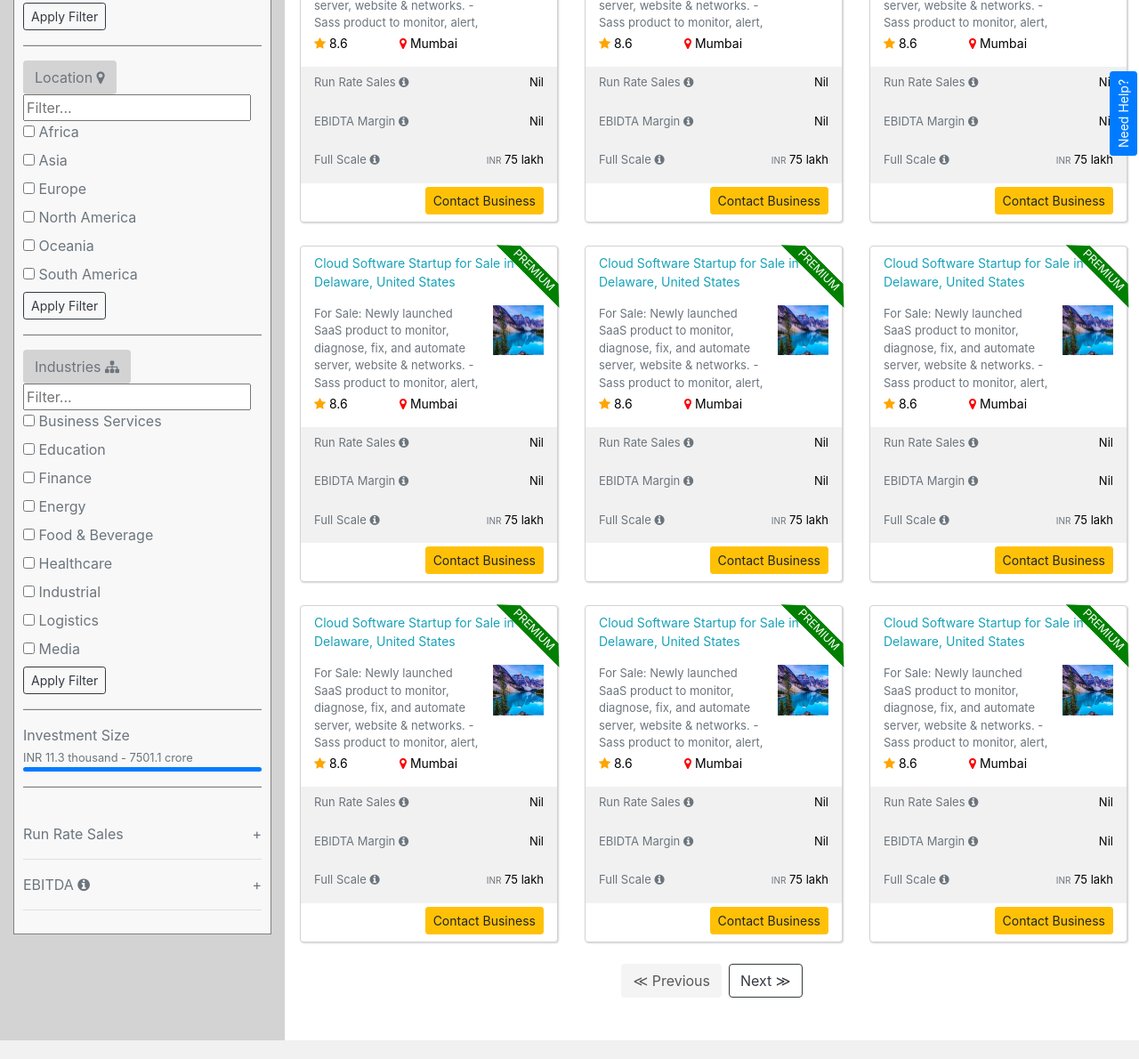
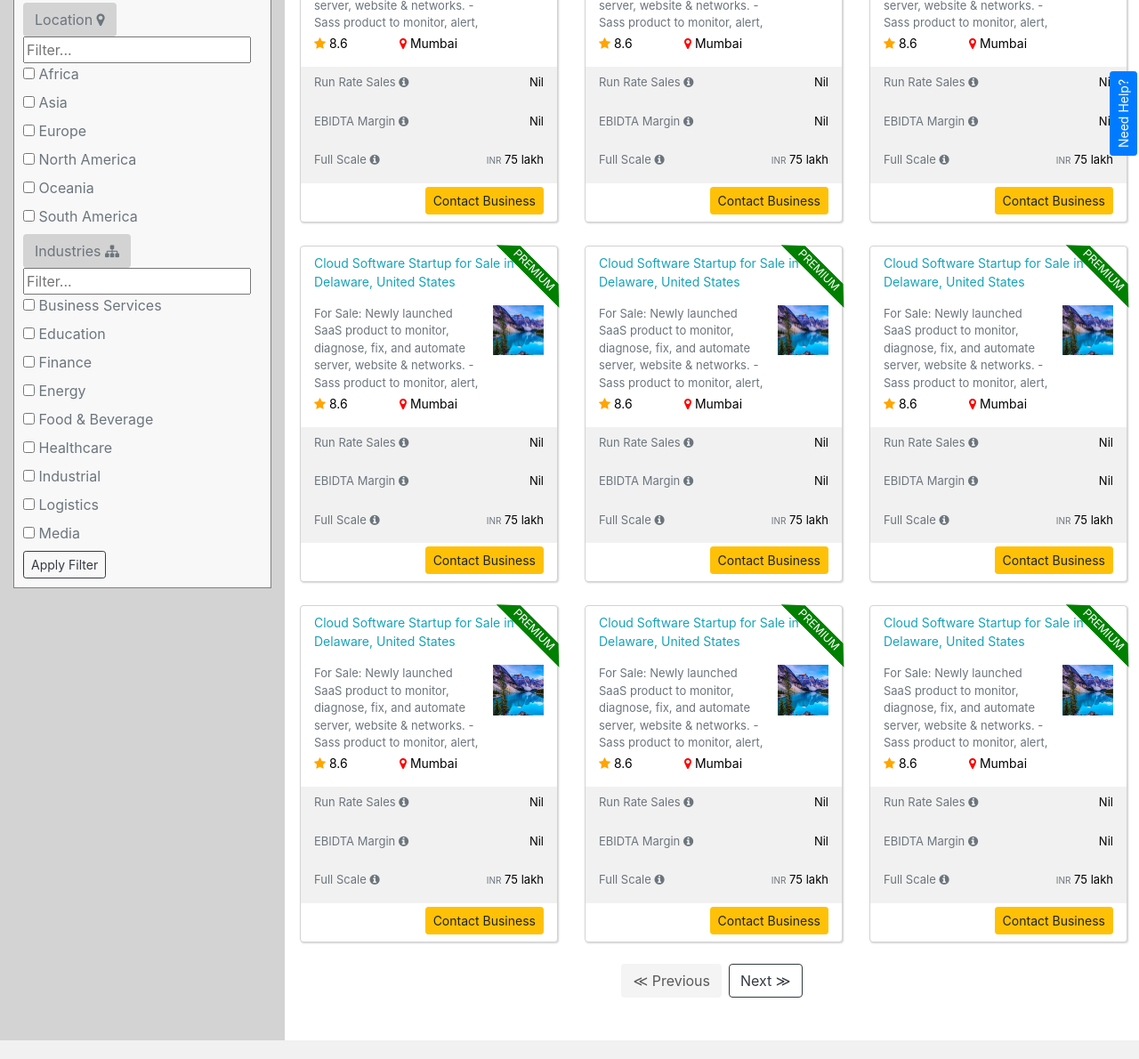
Before and after one commit to LazyCoder-1506/Bangalore_Startup_Initial_Assignment, a website: page business.html in a window 1280 px wide. Shown: the part 417-1607 px from the top of the page at 89% size. Drawn offline with nearby package versions, Linux system fonts and the light colour scheme.

Commit message:
business side panel updated

```diff
--- a/business.html
+++ b/business.html
@@ -152,12 +152,8 @@
                             <div class = "radio">
                                 <label><input type="radio" name="transactions" > Franchise Opportunities</label>
                             </div>
-                            <button type = "submit" class = "btn btn-outline-dark btn-sm">Apply Filter</button>
-                        </form>
-                        <hr style = "border-bottom : 1px solid grey">
-                        <button class = "btn text-secondary" style = "background-color : lightgrey">Location <i class = "fa fa-map-marker"></i></button>
-                        <input type = "text" id = "location_filter" placeholder = "Filter...">
-                        <form>
+                            <button class = "btn text-secondary" style = "background-color : lightgrey">Location <i class = "fa fa-map-marker"></i></button>
+                            <input type = "text" id = "location_filter" placeholder = "Filter...">
                             <div class = "checkbox">
                                 <label><input type="checkbox" value = ""> Africa</label>
                             </div>
@@ -176,12 +172,8 @@
                             <div class = "checkbox">
                                 <label><input type="checkbox" value = "" > South America</label>
                             </div>
-                            <button type = "submit" class = "btn btn-outline-dark btn-sm">Apply Filter</button>
-                        </form>
-                        <hr style = "border-bottom : 1px solid grey">
-                        <button class = "btn text-secondary" style = "background-color : lightgrey">Industries <i class = "fa fa-sitemap"></i></button>
-                        <input type = "text" id = "industry_filter" placeholder = "Filter...">
-                        <form>
+                            <button class = "btn text-secondary" style = "background-color : lightgrey">Industries <i class = "fa fa-sitemap"></i></button>
+                            <input type = "text" id = "industry_filter" placeholder = "Filter...">
                             <div class = "checkbox">
                                 <label><input type="checkbox" value = ""> Business Services</label>
                             </div>
@@ -211,51 +203,6 @@
                             </div>
                             <button type = "submit" class = "btn btn-outline-dark btn-sm">Apply Filter</button>
                         </form>
-                        <hr style = "border-bottom : 1px solid grey">
-                        <p class = "mb-0">Investment Size</p>
-                        <p class = "mb-0"><small>INR 11.3 thousand - 7501.1 crore</small></p>
-                        <div class="progress" style = "height : 5px">
-                            <div class="progress-bar progress-bar-info" role="progressbar" style="width:100%" aria-valuenow="100" aria-valuemin="0" aria-valuemax="100">
-                            </div>
-                        </div>
-                        <hr style = "border-bottom : 1px solid grey">
-                        <br>
-                        <div id = "accordion">
-                            <div class = "card" style = "border : none; background-color : #f8f8f8">
-                                <a class = "collapsed" data-toggle="collapse" data-target="#run_rate">
-                                    Run Rate Sales<span class = "pull-right">+</span>
-                                </a>
-                                <div class="collapse" id="run_rate" data-parent="#accordion">
-                                    <div class="card-body pt-0 pb-0">
-                                        <p class="d-none d-sm-block">
-                                            <small>INR 0 - 2446.9 crore</small>
-                                            <div class="progress" style = "height : 5px">
-                                                <div class="progress-bar progress-bar-info" role="progressbar" style="width:100%" aria-valuenow="100" aria-valuemin="0" aria-valuemax="100">
-                                                </div>
-                                            </div>
-                                        </p>
-                                    </div>
-                                </div>
-                            </div>
-                            <hr>
-                            <div class = "card" style = "border : none; background-color : #f8f8f8">
-                                <a class = "collapsed" data-toggle="collapse" data-target="#ebitda">
-                                    EBITDA <i class = "fa fa-info-circle"></i><span class = "pull-right">+</span>
-                                </a>
-                                <div class="collapse" id="ebitda" data-parent="#accordion">
-                                    <div class="card-body pt-0">
-                                        <p class="d-none d-sm-block">
-                                            <small>INR -9 - 734.1 crore</small>
-                                            <div class="progress" style = "height : 5px">
-                                                <div class="progress-bar progress-bar-info" role="progressbar" style="width:100%" aria-valuenow="100" aria-valuemin="0" aria-valuemax="100">
-                                                </div>
-                                            </div>
-                                        </p>
-                                    </div>
-                                </div>
-                            </div>
-                            <hr>
-                        </div>
                     </div>
                 </div>
             </div>
```
